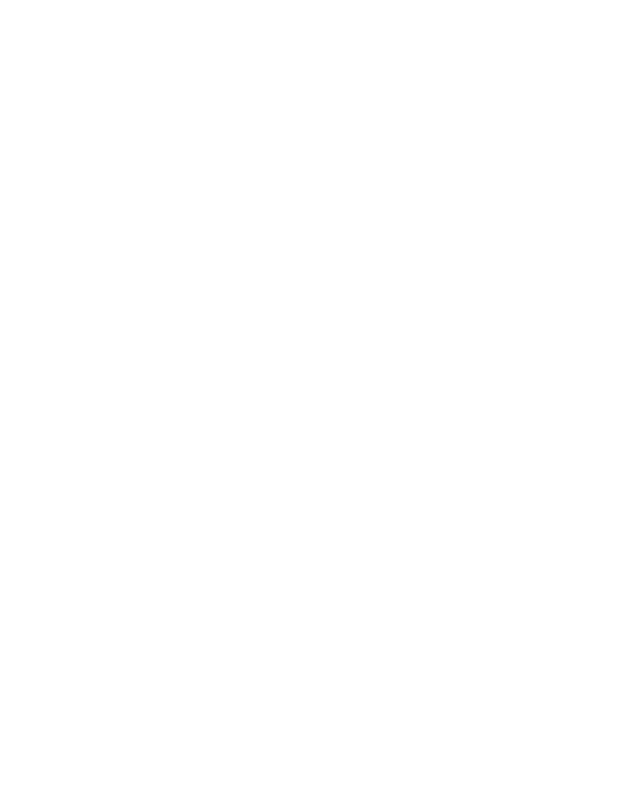
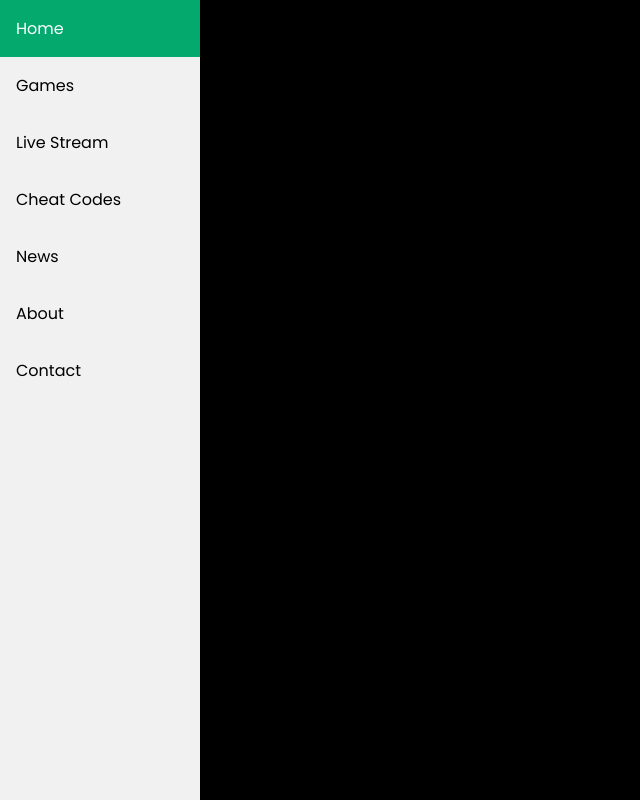
Before and after one commit to AstridBonoan/Gaming-Website-, a plain HTML site: page Gaming-Website-/Cheat Codes.html in a window 1280 px wide. Shown: the whole page, without its empty margins (0-640 px from the left). Drawn offline with Linux system fonts and the light colour scheme.

Commit message:
Update Cheat Codes.html

```diff
--- a/Gaming-Website-/Cheat Codes.html
+++ b/Gaming-Website-/Cheat Codes.html
@@ -4,9 +4,19 @@
     <meta charset="UTF-8">
     <meta http-equiv="X-UA-Compatible" content="IE=edge">
     <meta name="viewport" content="width=device-width, initial-scale=1.0">
+    <link rel="stylesheet" href="css file/About.css">
     <title>Document</title>
 </head>
 <body>
+    <div class="sidebar">
+        <a class="active" href="index.html">Home</a>
+        <a href="Games.html">Games</a>
+        <a href="Streams.html">Live Stream</a>
+        <a href="Cheat Code.html">Cheat Codes</a>
+        <a href="news.html">News</a>
+        <a href="about.html">About</a>
+        <a href="contact.html">Contact</a>
 
+      </div>
 </body>
 </html>
```
